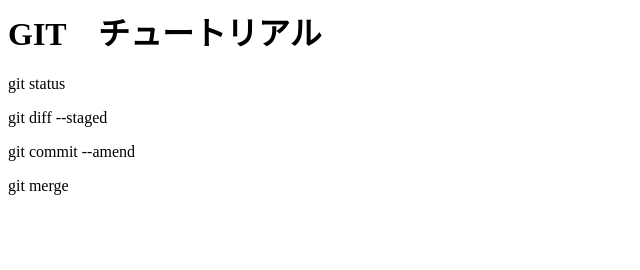
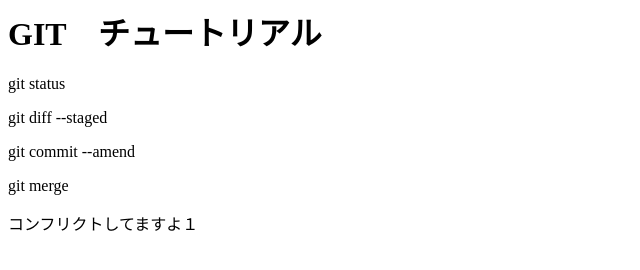
Before and after one commit to sugiura-vue-js/git_tutorial, a plain HTML site: page index.html in a window 1280 px wide. Shown: the whole page, without its empty margins (0-640 px from the left). Drawn offline with Linux system fonts and the light colour scheme.

Commit message:
コンフリクト

```diff
--- a/index.html
+++ b/index.html
@@ -10,3 +10,5 @@
 <p>git commit --amend</p>
 
 <p> git merge</p>
+
+<p>コンフリクトしてますよ１</p>
```
